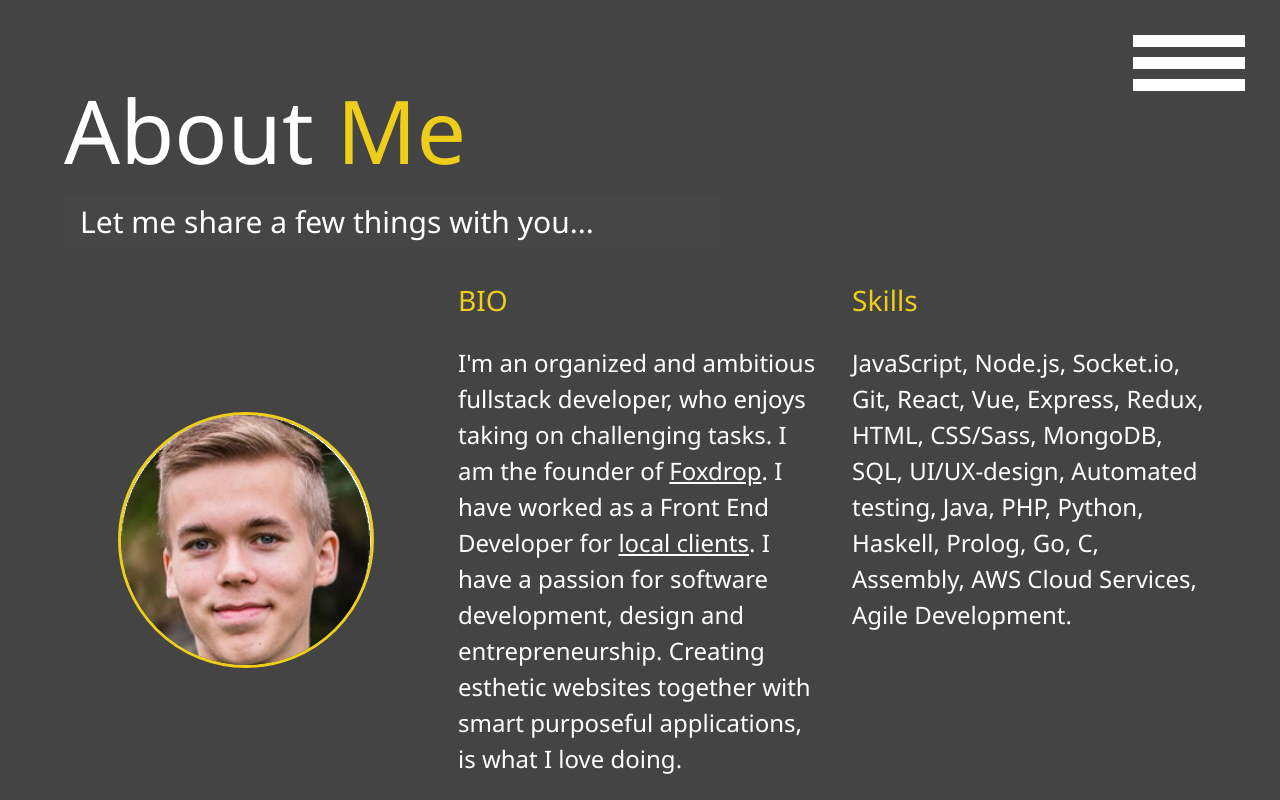
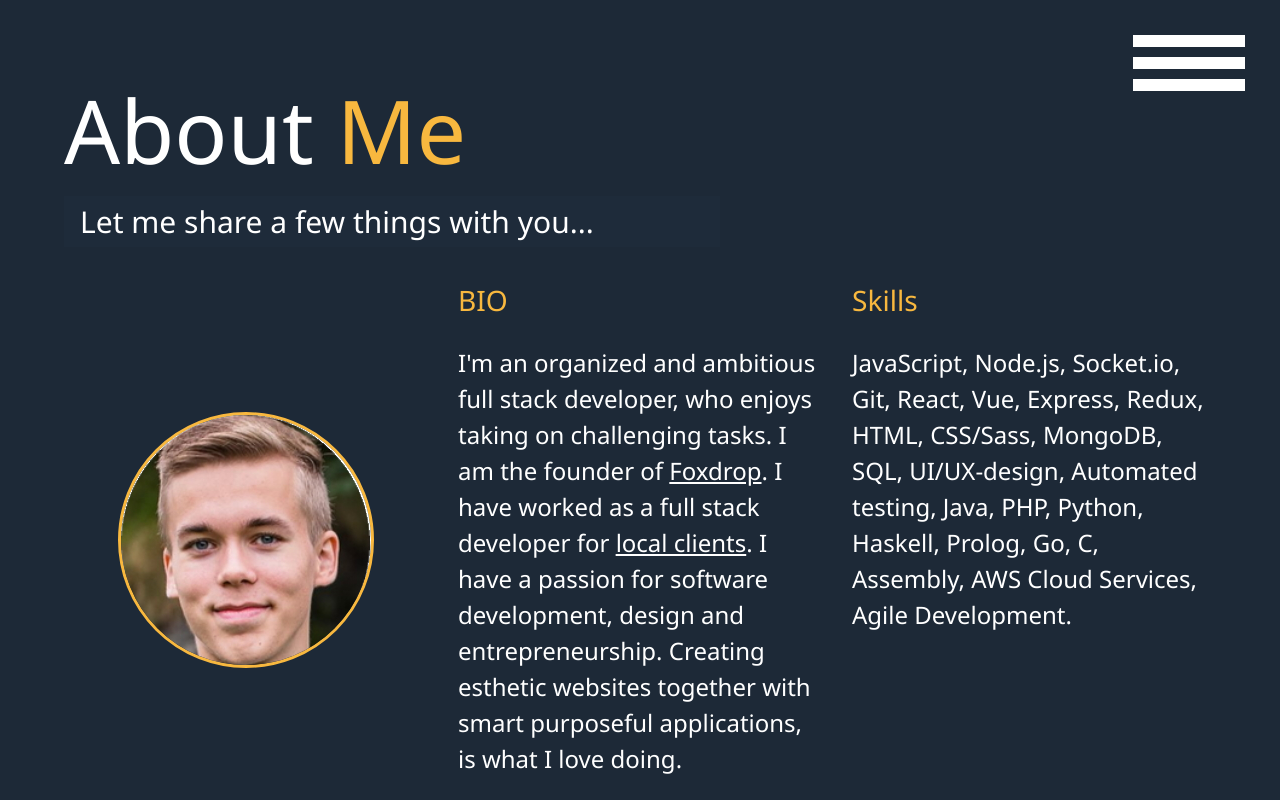
Before and after one commit to Christofferos/interactivePortfolio, a website: page dist/about.html in a window 1280 px wide. Shown: the top 800 px of the page. Drawn offline with Linux system fonts and the light colour scheme.

Commit message:
Update to color scheme

```diff
--- a/scss/_config.scss
+++ b/scss/_config.scss
@@ -1,5 +1,5 @@
-$primary-color: #444; // #444
-$secondary-color: #eece1a; //eece1a
+$primary-color: #1d2937; // #444
+$secondary-color: #f8b83f; //eece1a
 $show-home-image: true;
 $home-image: url(../img/background2.jpg);
 $background-opacity: 0.9;
```
Also changed, not shown: dist/about.html, dist/contact.html, dist/css/main.css, dist/index.html, dist/work.html.
